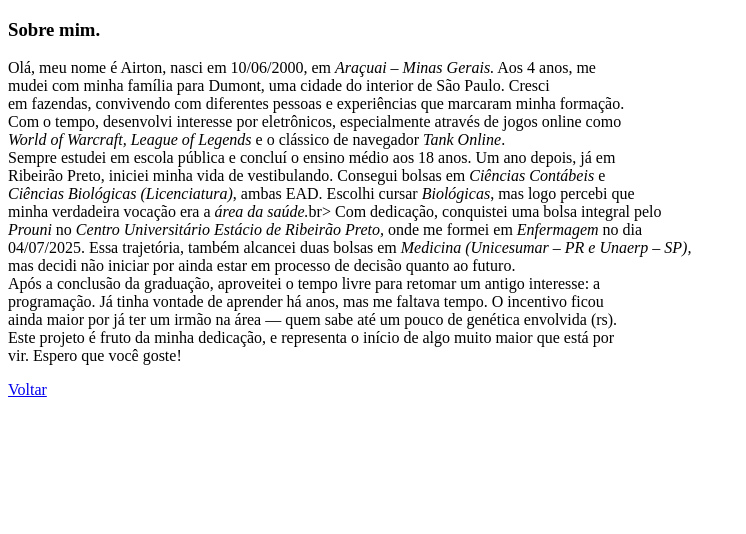
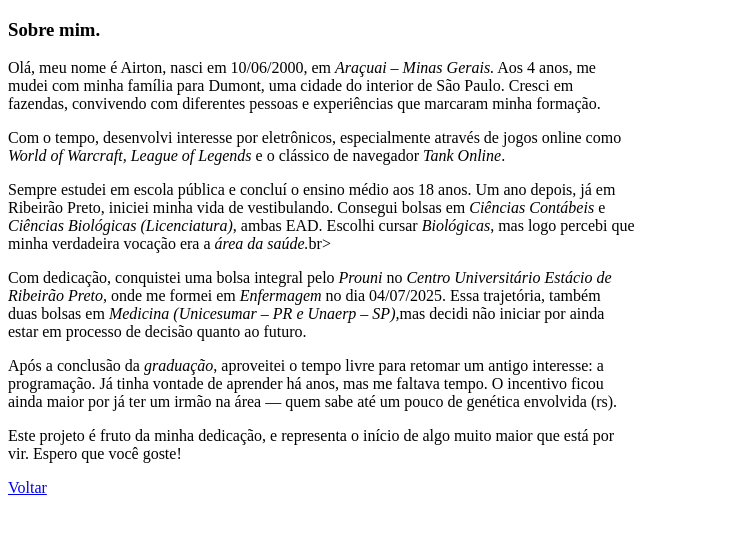
Before and after one commit to xknj/project-1, a plain HTML site: page Sobre/sobre.html in a window 1280 px wide. Shown: the whole page, without its empty margins (0-746 px from the left). Drawn offline with Linux system fonts and the light colour scheme.

Commit message:
segunda alteração da noite

```diff
--- a/Sobre/sobre.html
+++ b/Sobre/sobre.html
@@ -7,19 +7,13 @@
   </head>
   <body>
     <h3>Sobre mim.</h3>
-    <p>
-      Olá, meu nome é Airton, nasci em 10/06/2000, em <i>Araçuai – Minas Gerais.</i> Aos 4 anos, me<br> mudei com minha família para Dumont, uma cidade do interior de São Paulo. Cresci <br>em fazendas, convivendo com diferentes pessoas e experiências que marcaram minha formação.<br>
+    <p>Olá, meu nome é Airton, nasci em 10/06/2000, em <i>Araçuai – Minas Gerais.</i> Aos 4 anos, me<br> mudei com minha família para Dumont, uma cidade do interior de São Paulo. Cresci em <br>fazendas, convivendo com diferentes pessoas e experiências que marcaram minha formação.<br>
 
-Com o tempo, desenvolvi interesse por eletrônicos, especialmente através de jogos online como<br> <i>World of Warcraft, League of Legends</i> e o clássico de navegador <i>Tank Online</i>.<br>
-
-Sempre estudei em escola pública e concluí o ensino médio aos 18 anos. Um ano depois, já em<br> Ribeirão Preto, iniciei minha vida de vestibulando. Consegui bolsas em <i>Ciências Contábeis</i> e<br> <i>Ciências Biológicas (Licenciatura)</i>, ambas EAD. Escolhi cursar <i>Biológicas</i>, mas logo percebi que<br> minha verdadeira vocação era a <i>área da saúde.</i>br>
-
-Com dedicação, conquistei uma bolsa integral pelo <br><i>Prouni</i> no <i>Centro Universitário Estácio de</i> <i>Ribeirão Preto,</i> onde me formei em <i>Enfermagem</i> no dia<br> 04/07/2025. Essa trajetória, também alcancei duas bolsas em <i>Medicina (Unicesumar – PR e Unaerp – SP),</i> <br>mas decidi não iniciar por ainda estar em processo de decisão quanto ao futuro.<br>
-
-Após a conclusão da graduação, aproveitei o tempo livre para retomar um antigo interesse: a<br> programação. Já tinha vontade de aprender há anos, mas me faltava tempo. O incentivo ficou<br> ainda maior por já ter um irmão na área — quem sabe até um pouco de genética envolvida (rs).<br>
-
-Este projeto é fruto da minha dedicação, e representa o início de algo muito maior que está por<br> vir. Espero que você goste!<br>
-    </p>
+    <p>Com o tempo, desenvolvi interesse por eletrônicos, especialmente através de jogos online como<br> <i>World of Warcraft, League of Legends</i> e o clássico de navegador <i>Tank Online</i>.<br></p>
+    <p>Sempre estudei em escola pública e concluí o ensino médio aos 18 anos. Um ano depois, já em<br> Ribeirão Preto, iniciei minha vida de vestibulando. Consegui bolsas em <i>Ciências Contábeis</i> e<br> <i>Ciências Biológicas (Licenciatura)</i>, ambas EAD. Escolhi cursar <i>Biológicas</i>, mas logo percebi que<br> minha verdadeira vocação era a <i>área da saúde.</i>br></p>
+    <p>Com dedicação, conquistei uma bolsa integral pelo <i>Prouni</i> no <i>Centro Universitário Estácio de</i> <br><i>Ribeirão Preto,</i> onde me formei em <i>Enfermagem</i> no dia 04/07/2025. Essa trajetória, também <br> duas bolsas em <i>Medicina (Unicesumar – PR e Unaerp – SP),</i>mas decidi não iniciar por ainda <br> estar em processo de decisão quanto ao futuro.<br></p>
+    <p>Após a conclusão da <i>graduação</i>, aproveitei o tempo livre para retomar um antigo interesse: a<br> programação. Já tinha vontade de aprender há anos, mas me faltava tempo. O incentivo ficou<br> ainda maior por já ter um irmão na área — quem sabe até um pouco de genética envolvida (rs).<br></p>
+    <p>Este projeto é fruto da minha dedicação, e representa o início de algo muito maior que está por<br> vir. Espero que você goste!<br></p>
 
     <a href="../Inicio/index.html">Voltar</a>
   </body>
```
